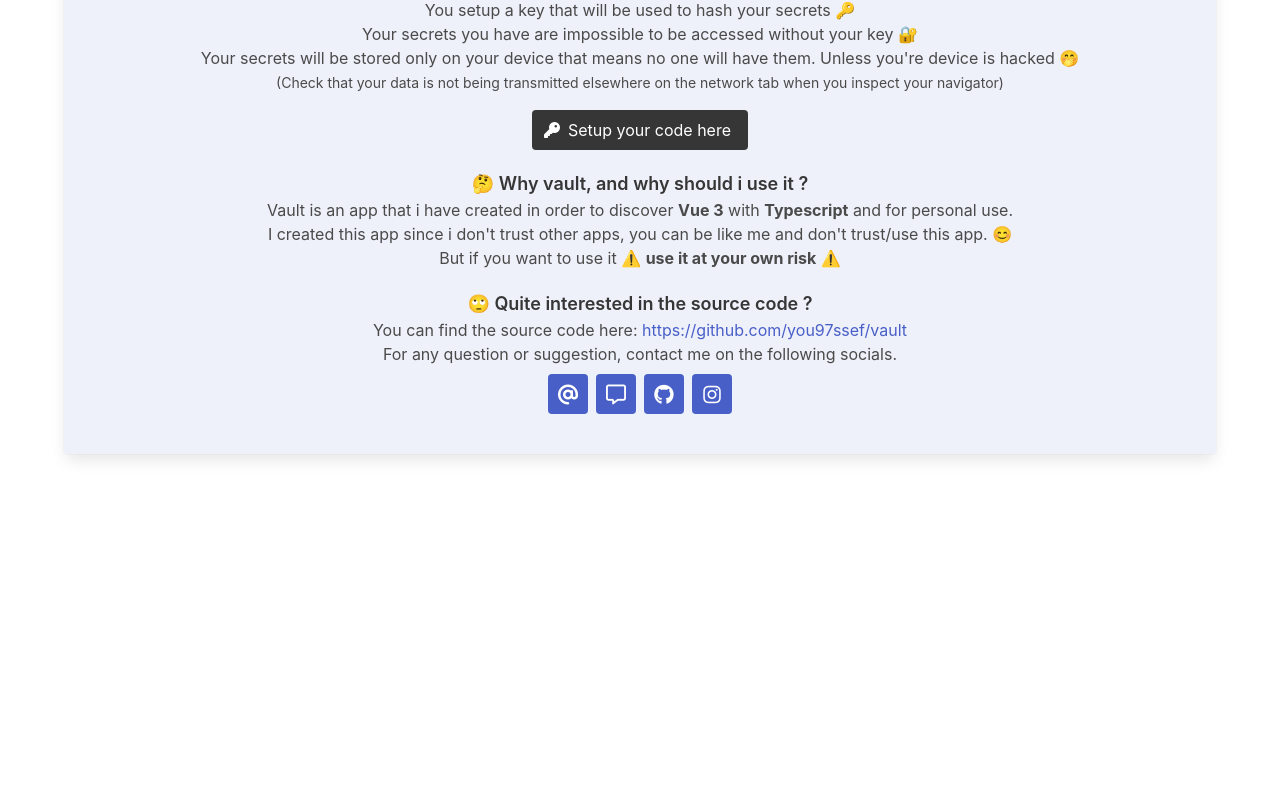
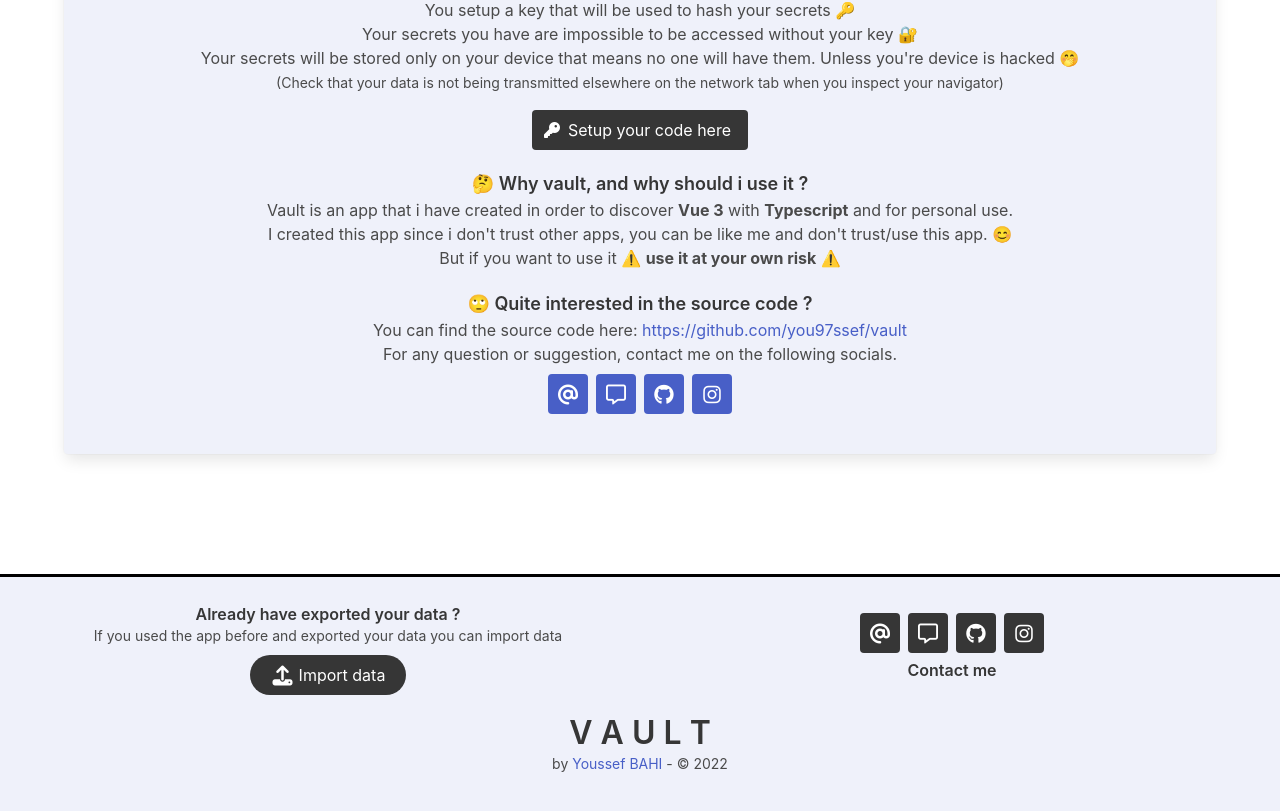
Before and after one commit to you97ssef/Vault, a Vue app: page / in a window 1280 px wide. Shown: the part 645-1456 px from the top of the page. Before the commit the page ends 1171 px from the top, so only its background shows below. Built offline with nearby package versions, Linux system fonts and the light colour scheme.

Commit message:
merged unset code with the navbar

```diff
--- a/src/App.vue
+++ b/src/App.vue
@@ -1,15 +1,29 @@
 <template>
-    <Navbar></Navbar>
-    <section class="section">
-        <div class="container">
-            <UnsetCode></UnsetCode>
-            <RouterView />
+    <div class="full is-flex is-flex-direction-column is-justify-content-space-between">
+        <div class="down-space">
+            <Navbar></Navbar>
+            <section class="section">
+                <div class="container">
+                    <RouterView />
+                </div>
+            </section>
         </div>
-    </section>
+        <Footer></Footer>
+    </div>
 </template>
 
 <script setup lang="ts">
 import { RouterLink, RouterView } from 'vue-router'
 import Navbar from "./components/Navbar.vue";
-import UnsetCode from "./components/UnsetCode.vue";
+import Footer from "./components/Footer.vue";
 </script>
+
+<style scoped>
+.full {
+    min-height: 100vh;
+}
+
+.down-space {
+    margin-bottom: 3em;
+}
+</style>
--- a/src/components/Navbar.vue
+++ b/src/components/Navbar.vue
@@ -1,8 +1,37 @@
 <template>
-    <nav class="bottom-border is-flex has-background-link-light is-justify-content-center">
-      <router-link class="p-5 title is-1" to="/">V A U L T</router-link>
+    <nav class="bottom-border has-background-link-light p-5">
+        <div class="is-flex is-justify-content-center">
+            <router-link class="title is-1" to="/">V A U L T</router-link>
+        </div>
+        <div class="is-flex is-justify-content-center buttons mt-2" v-if="codeIsSet">
+            <router-link class="button is-rounded is-dark is-small" to="/categories">
+                <span class="icon ml-1"><i class="fa-solid fa-layer-group fa-lg"></i></span>
+                <span>Categories</span>
+            </router-link>
+            <button class="button is-rounded is-light is-danger is-small" @click="unsetCode()">
+                <span class="icon ml-1"><i class="fa-solid fa-arrow-right-from-bracket fa-lg"></i></span>
+                <span>Unset the code</span>
+            </button>
+        </div>
     </nav>
 </template>
+
+
+<script lang="ts">
+export default {
+    methods: {
+        unsetCode() {
+            this.$store.commit("SET_CODE", null);
+            this.$router.push("/setup");
+        }
+    },
+    computed: {
+        codeIsSet() {
+            return this.$store.getters.GET_CODE
+        },
+    },
+}
+</script>
 
 <style>
 .bottom-border {
--- a/src/components/UnsetCode.vue
+++ /dev/null
@@ -1,31 +0,0 @@
-<template>
-    <div class="is-flex is-justify-content-center buttons" v-if="codeIsSet">
-        <router-link class="button is-rounded is-dark is-small" to="/categories">
-            <span class="icon ml-1"><i class="fa-solid fa-layer-group fa-lg"></i></span>
-            <span>Categories</span>
-        </router-link>
-        <button class="button is-rounded is-light is-small" @click="unsetCode()">
-            <span class="icon ml-1"><i class="fa-solid fa-arrow-right-from-bracket fa-lg"></i></span>
-            <span>Unset the code</span>
-        </button>
-    </div>
-</template>
-
-<script lang="ts">
-export default {
-    methods: {
-        unsetCode() {
-            this.$store.commit("SET_CODE", null);
-            this.$router.push("/setup");
-        }
-    },
-    computed: {
-        codeIsSet() {
-            return this.$store.getters.GET_CODE
-        },
-    },
-}
-</script>
-
-<style scoped>
-</style>
```
